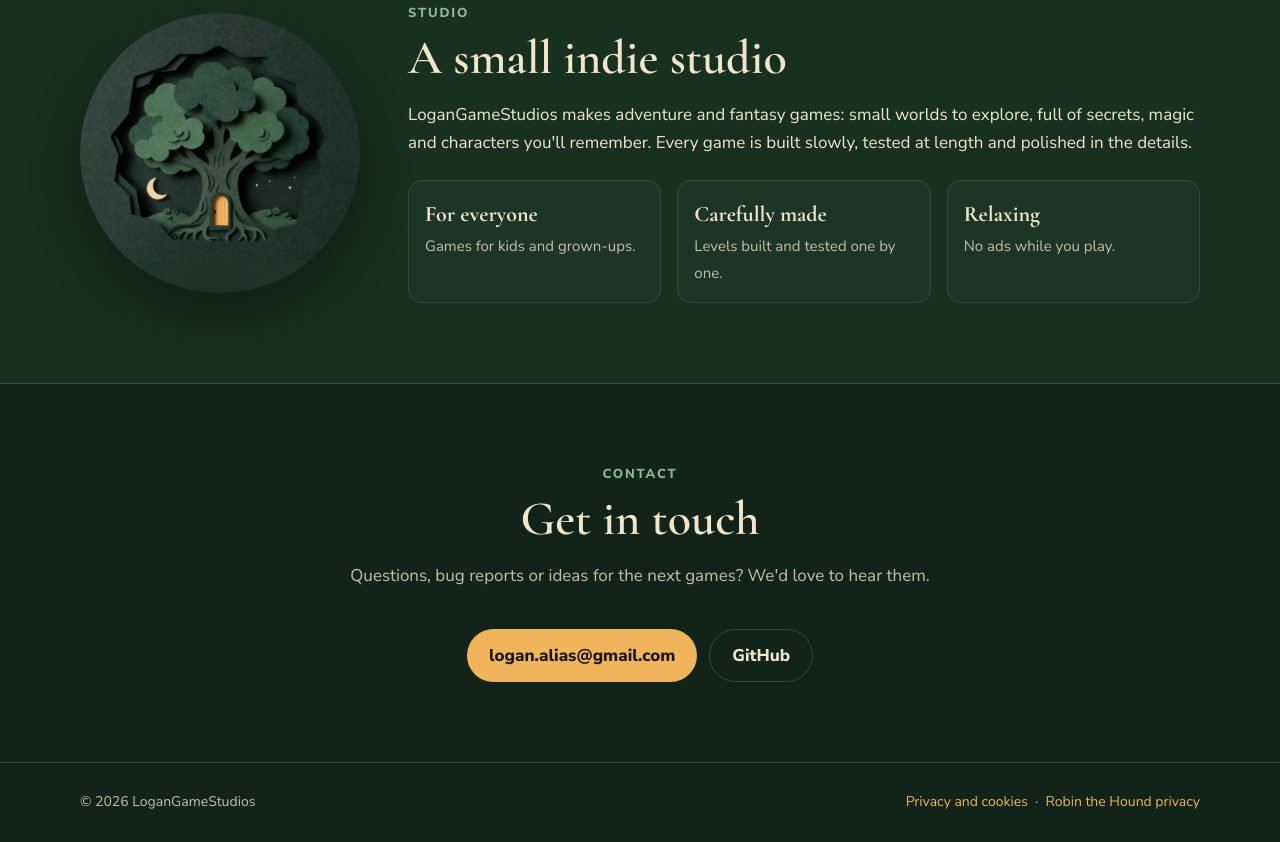
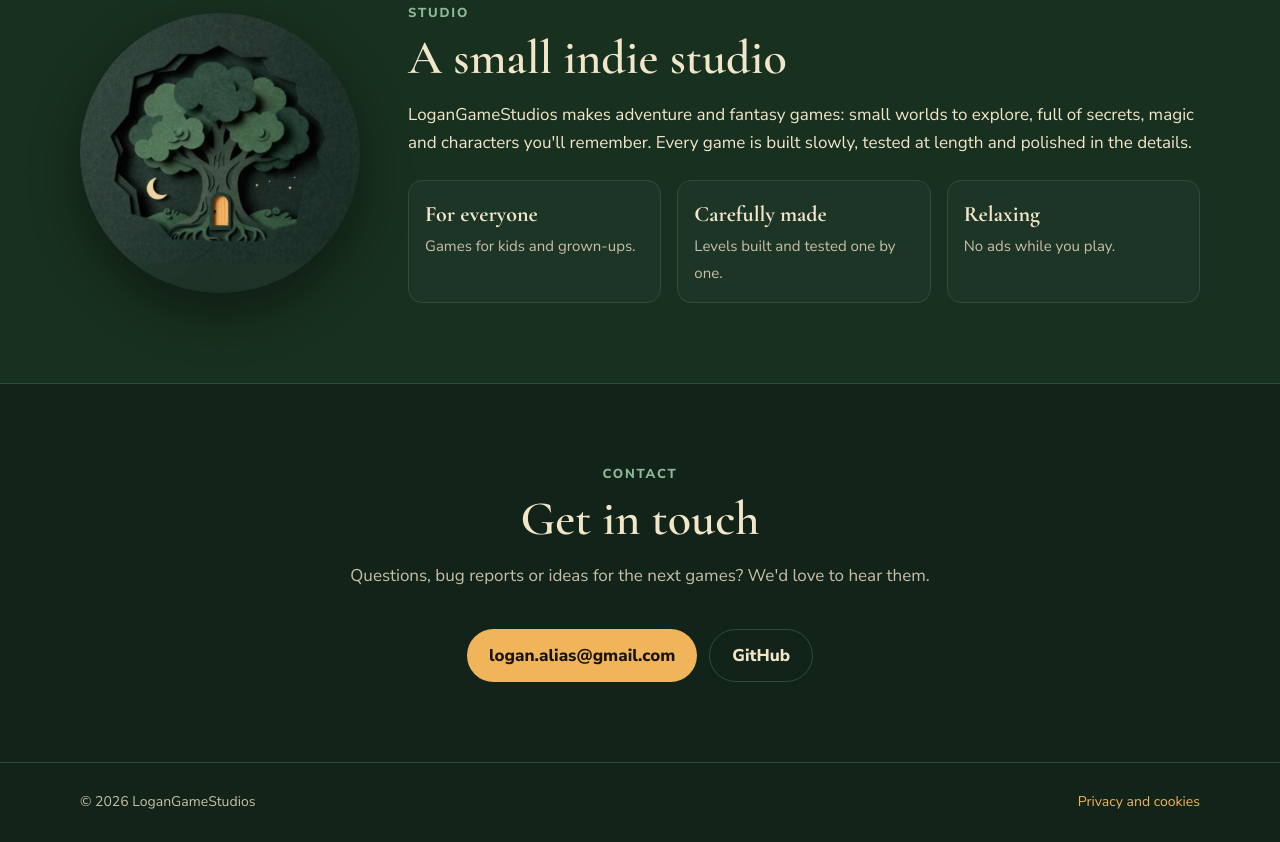
Before and after one commit to LoganGameStudios/LoganGameStudios.github.io, a plain HTML site: page index.html in a window 1280 px wide. Shown: the part 2057-2899 px from the top of the page. Drawn offline with Linux system fonts and the light colour scheme.

Commit message:
Piè di pagina: solo Privacy e cookie del sito
La privacy di Robin resta raggiungibile dal pulsante nella sua scheda.

Co-Authored-By: Claude Opus 5.5 <noreply@anthropic.com>

```diff
--- a/index.html
+++ b/index.html
@@ -145,11 +145,7 @@
 <footer>
   <div class="wrap">
     <span>© <span id="year">2026</span> LoganGameStudios</span>
-    <span>
-      <a href="privacy/sito.html"><span lang="it">Privacy e cookie</span><span lang="en">Privacy and cookies</span></a>
-      &nbsp;·&nbsp;
-      <a href="privacy/robin-the-hound.html"><span lang="it">Privacy di Robin the Hound</span><span lang="en">Robin the Hound privacy</span></a>
-    </span>
+    <a href="privacy/sito.html"><span lang="it">Privacy e cookie</span><span lang="en">Privacy and cookies</span></a>
   </div>
 </footer>
 
```
